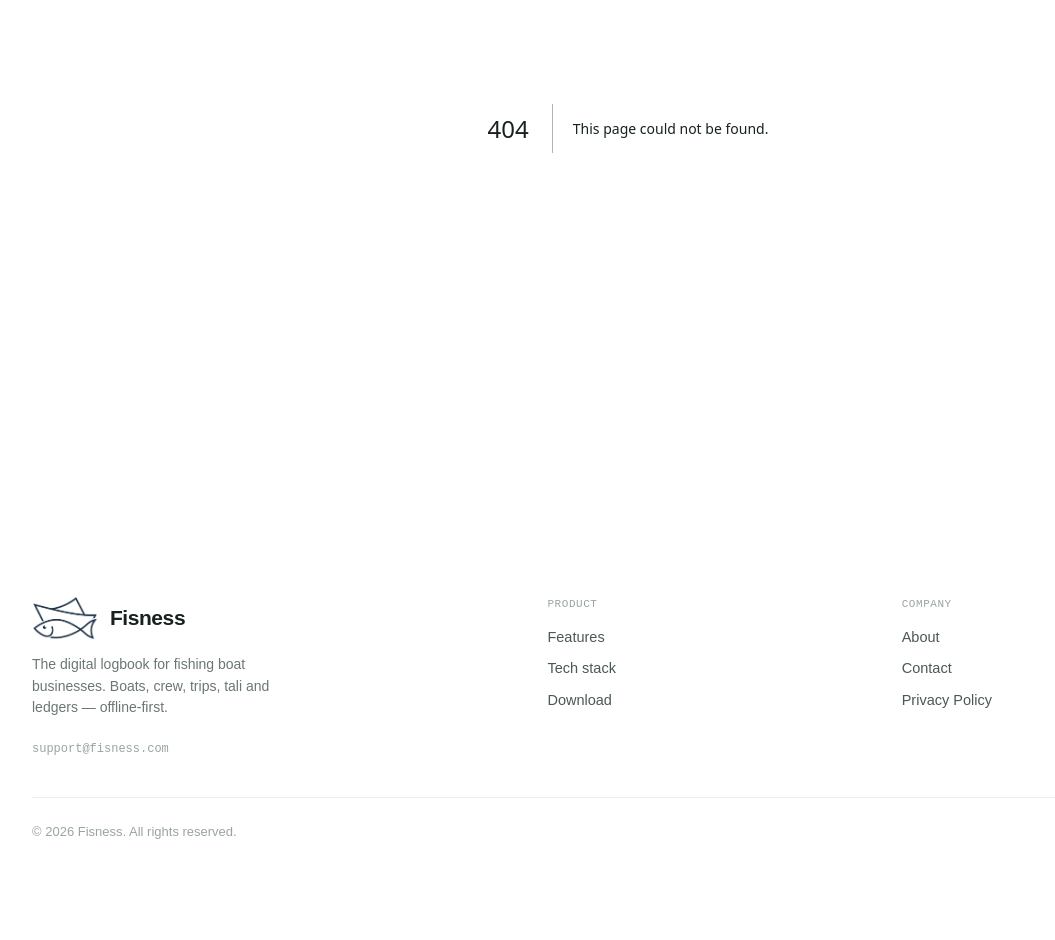
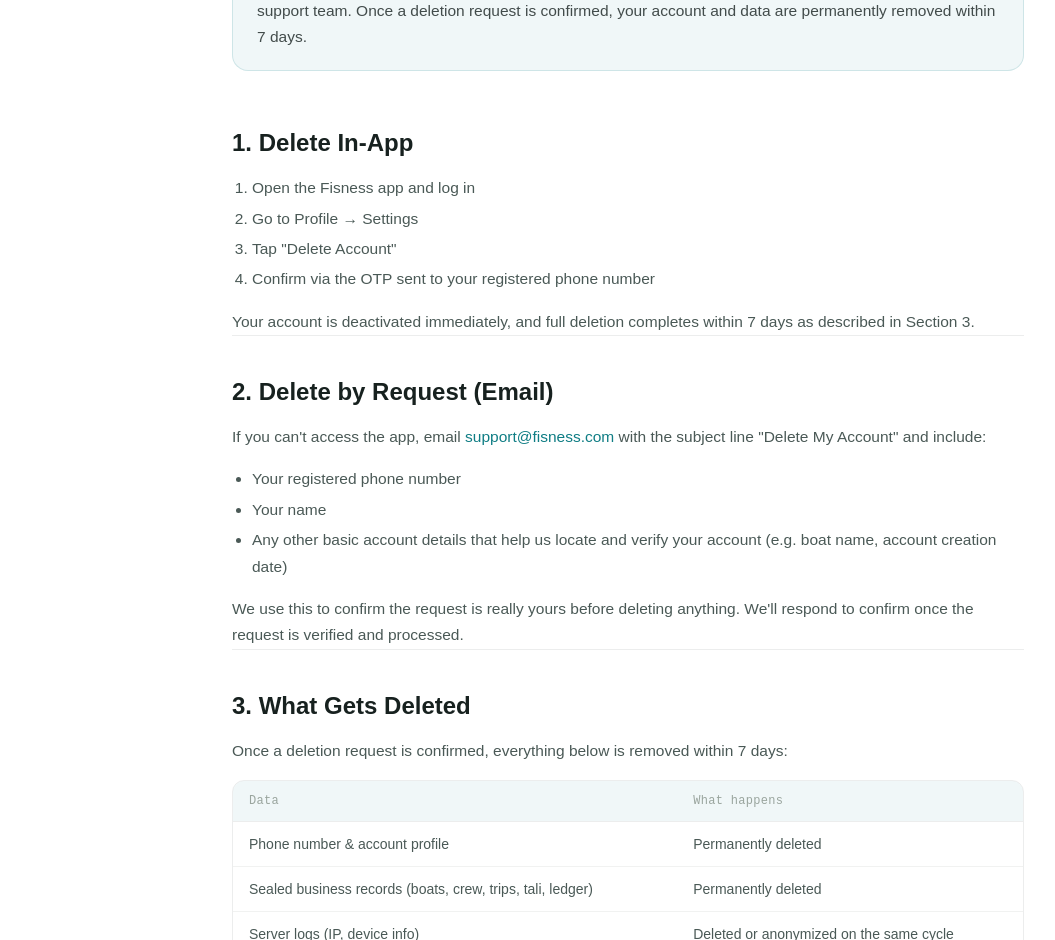
Before and after one commit to Dipang-bhadrecha/fisness_webProtfolio, a Next.js app: page /deletion in a window 1280 px wide. Before the commit this address had no page. Shown: the part 360-1300 px from the top of the page, without its empty margins (12-1067 px from the left). Before the commit the page ends 1246 px from the top, so only its background shows below. Built offline with nearby package versions, Linux system fonts and the light colour scheme.

Commit message:
/deletion page added

```diff
--- /dev/null
+++ b/src/app/deletion/page.tsx
@@ -0,0 +1,174 @@
+import type { Metadata } from "next";
+
+export const metadata: Metadata = {
+  title: "Delete Your Account — Fisness",
+  description:
+    "How to delete your Fisness account and what happens to your data — in-app deletion, request-by-email, and our data retention timeline.",
+};
+
+const dataFate = [
+  {
+    type: "Phone number & account profile",
+    fate: "Permanently deleted",
+  },
+  {
+    type: "Sealed business records (boats, crew, trips, tali, ledger)",
+    fate: "Permanently deleted",
+  },
+  {
+    type: "Server logs (IP, device info)",
+    fate: "Deleted or anonymized on the same cycle",
+  },
+];
+
+function Section({
+  number,
+  title,
+  children,
+}: {
+  number: number;
+  title: string;
+  children: React.ReactNode;
+}) {
+  return (
+    <section className="pt-10 first:pt-0">
+      <h2 className="font-display font-bold text-2xl text-ink mb-4">
+        {number}. {title}
+      </h2>
+      <div className="space-y-4 text-[15.5px] text-muted leading-[1.7]">
+        {children}
+      </div>
+    </section>
+  );
+}
+
+function DataTable({ head, rows }: { head: string[]; rows: string[][] }) {
+  return (
+    <div className="overflow-x-auto rounded-xl border border-ink/[0.08] my-2">
+      <table className="w-full text-left text-sm border-collapse">
+        <thead>
+          <tr className="bg-teal/[0.06]">
+            {head.map((h) => (
+              <th
+                key={h}
+                className="font-mono text-xs text-muted-faint tracking-wide font-medium px-4 py-3 border-b border-ink/[0.08]"
+              >
+                {h}
+              </th>
+            ))}
+          </tr>
+        </thead>
+        <tbody>
+          {rows.map((row, i) => (
+            <tr key={i} className="border-t border-ink/[0.06]">
+              {row.map((cell, j) => (
+                <td key={j} className="px-4 py-3 text-muted align-top">
+                  {cell}
+                </td>
+              ))}
+            </tr>
+          ))}
+        </tbody>
+      </table>
+    </div>
+  );
+}
+
+export default function DeletionPage() {
+  return (
+    <main className="max-w-[840px] mx-auto px-6 pt-20 pb-24">
+      <p className="font-mono text-sm text-teal tracking-wide mb-4">
+        LAST UPDATED: JULY 12, 2026
+      </p>
+      <h1 className="font-display font-bold text-[clamp(33px,4.2vw,48px)] tracking-[-0.03em] leading-[1.05] mb-8">
+        Delete Your Fisness Account
+      </h1>
+
+      <div className="rounded-2xl bg-teal/[0.06] border border-teal/[0.15] px-6 py-5 mb-14">
+        <p className="font-mono text-xs text-teal tracking-wide mb-2">
+          IN SHORT
+        </p>
+        <p className="text-[15.5px] text-ink/80 leading-[1.7]">
+          You can delete your Fisness account and all associated data either
+          directly in the app or by emailing our support team. Once a
+          deletion request is confirmed, your account and data are
+          permanently removed within 7 days.
+        </p>
+      </div>
+
+      <div className="divide-y divide-ink/[0.08]">
+        <Section number={1} title="Delete In-App">
+          <ol className="list-decimal pl-5 space-y-1">
+            <li>Open the Fisness app and log in</li>
+            <li>Go to Profile → Settings</li>
+            <li>Tap &quot;Delete Account&quot;</li>
+            <li>Confirm via the OTP sent to your registered phone number</li>
+          </ol>
+          <p>
+            Your account is deactivated immediately, and full deletion
+            completes within 7 days as described in Section 3.
+          </p>
+        </Section>
+
+        <Section number={2} title="Delete by Request (Email)">
+          <p>
+            If you can&apos;t access the app, email{" "}
+            <a
+              href="mailto:support@fisness.com"
+              className="text-teal hover:underline"
+            >
+              support@fisness.com
+            </a>{" "}
+            with the subject line &quot;Delete My Account&quot; and include:
+          </p>
+          <ul className="list-disc pl-5 space-y-1">
+            <li>Your registered phone number</li>
+            <li>Your name</li>
+            <li>
+              Any other basic account details that help us locate and verify
+              your account (e.g. boat name, account creation date)
+            </li>
+          </ul>
+          <p>
+            We use this to confirm the request is really yours before
+            deleting anything. We&apos;ll respond to confirm once the request
+            is verified and processed.
+          </p>
+        </Section>
+
+        <Section number={3} title="What Gets Deleted">
+          <p>
+            Once a deletion request is confirmed, everything below is removed
+            within 7 days:
+          </p>
+          <DataTable
+            head={["Data", "What happens"]}
+            rows={dataFate.map((d) => [d.type, d.fate])}
+          />
+          <p>
+            This is permanent — deleted accounts and data cannot be
+            recovered. If you just want a break, consider not deleting; there
+            is currently no separate &quot;deactivate&quot; option.
+          </p>
+        </Section>
+
+        <Section number={4} title="Questions">
+          <p>
+            For anything else about account deletion or your data, see our{" "}
+            <a href="/privacy-policy" className="text-teal hover:underline">
+              Privacy Policy
+            </a>{" "}
+            or email{" "}
+            <a
+              href="mailto:support@fisness.com"
+              className="text-teal hover:underline"
+            >
+              support@fisness.com
+            </a>
+            .
+          </p>
+        </Section>
+      </div>
+    </main>
+  );
+}
```
